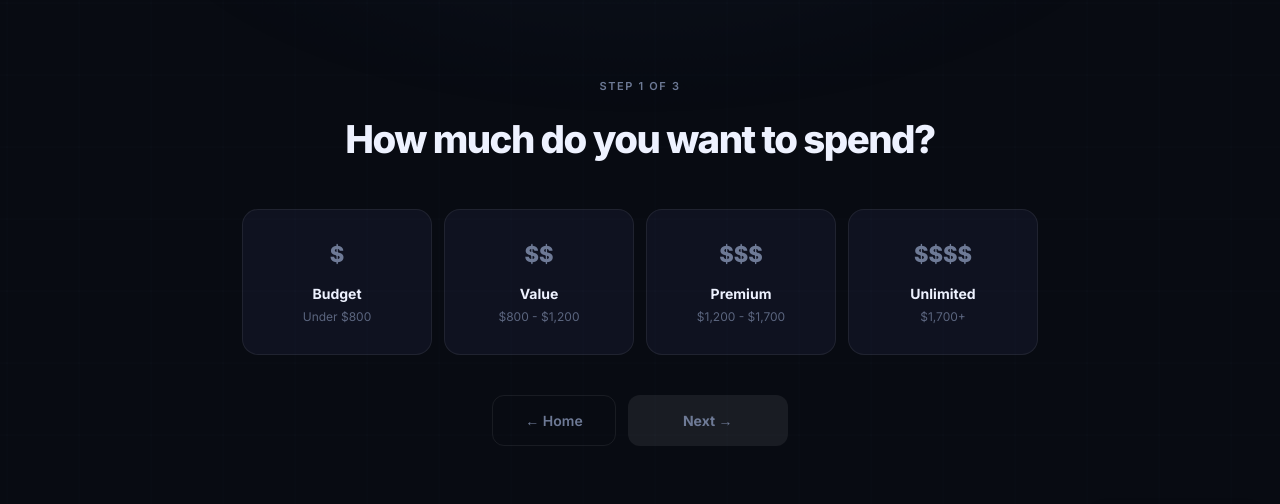
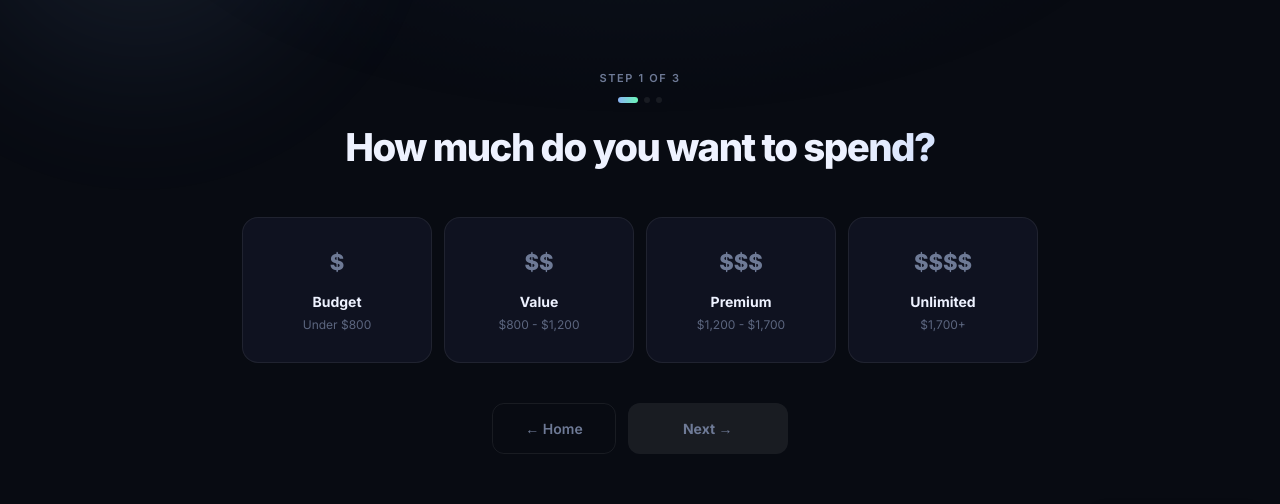
Before and after one commit to Stehua22/laptop-core, a Next.js app: page /best-picks in a window 1280 px wide. Shown: the part 220-724 px from the top of the page. Built offline with nearby package versions, Linux system fonts and the light colour scheme; no server answers; the database is empty.

Commit message:
best-picks: glow orb, gradient title, progress dots, animated options and top-pick badge

```diff
--- a/app/best-picks/page.tsx
+++ b/app/best-picks/page.tsx
@@ -214,15 +214,31 @@ export default function BestPicksPage() {
   // ── Results screen ────────────────────────────────────────────────────────────
   if (results !== null) {
     return (
-      <div style={{ minHeight: "100vh", background: bg, color: text, fontFamily: "Inter, sans-serif", transition: "background 0.3s" }}>
-        <div style={{ maxWidth: 1100, margin: "0 auto", padding: "60px 32px" }}>
+      <div style={{ minHeight: "100vh", background: bg, color: text, fontFamily: "Inter, sans-serif", transition: "background 0.3s", position: "relative", overflow: "hidden" }}>
+        <style dangerouslySetInnerHTML={{ __html: `
+          @keyframes lc-bp-orb { 0%,100% { transform: translate(0,0) scale(1); } 50% { transform: translate(30px,-24px) scale(1.12); } }
+          @keyframes lc-bp-fade { from { opacity: 0; transform: translateY(16px); } to { opacity: 1; transform: translateY(0); } }
+          @keyframes lc-bp-pop { from { opacity: 0; transform: translateY(18px) scale(0.97); } to { opacity: 1; transform: translateY(0) scale(1); } }
+          .lc-bp-orb { position: absolute; top: -160px; right: -120px; width: 460px; height: 460px; border-radius: 50%; background: radial-gradient(circle, ${accent} 0%, transparent 70%); opacity: 0.14; filter: blur(55px); pointer-events: none; animation: lc-bp-orb 12s ease-in-out infinite; z-index: 0; }
+          .lc-bp-fadein { animation: lc-bp-fade 0.5s ease both; }
+          .lc-bp-card { animation: lc-bp-pop 0.5s cubic-bezier(0.16,1,0.3,1) both; }
+        `}} />
+        <div className="lc-bp-orb" />
+        <div style={{ maxWidth: 1100, margin: "0 auto", padding: "60px 32px", position: "relative", zIndex: 1 }}>
           <button onClick={() => router.push("/")}
             style={{ background: "transparent", border: `1px solid ${border}`, borderRadius: 8, color: textMuted, fontSize: 13, padding: "8px 16px", cursor: "pointer", marginBottom: 48 }}>
             ← Home
           </button>
-          <div style={{ marginBottom: 48 }}>
-            <p style={{ fontSize: 11, color: accent, textTransform: "uppercase", letterSpacing: "0.15em", fontWeight: 600, marginBottom: 12 }}>Your results</p>
-            <h1 style={{ fontSize: "clamp(2rem, 5vw, 3rem)", fontWeight: 800, letterSpacing: "-0.04em", marginBottom: 10, color: text }}>
+          <div className="lc-bp-fadein" style={{ marginBottom: 48 }}>
+            <p style={{ display: "flex", alignItems: "center", gap: 7, fontSize: 11, color: accent, textTransform: "uppercase", letterSpacing: "0.15em", fontWeight: 700, marginBottom: 14 }}>
+              <span style={{ display: "inline-block", width: 6, height: 6, borderRadius: "50%", background: accent3 }} />
+              Your results
+            </p>
+            <h1 style={{
+              fontSize: "clamp(2rem, 5vw, 3rem)", fontWeight: 800, letterSpacing: "-0.04em", marginBottom: 10,
+              background: `linear-gradient(100deg, ${text} 30%, ${accent} 50%, ${text} 70%)`,
+              backgroundSize: "250% 100%", WebkitBackgroundClip: "text", backgroundClip: "text", color: "transparent",
+            }}>
               {results.length > 0 ? "Here are your best matches 🎯" : "No exact matches found"}
             </h1>
             <p style={{ color: textMuted, fontSize: 14 }}>
@@ -241,18 +257,29 @@ export default function BestPicksPage() {
           ) : (
             <>
               <div style={{ display: "grid", gridTemplateColumns: "repeat(auto-fill, minmax(300px, 1fr))", gap: 16, marginBottom: 40 }}>
-                {results.map((l) => {
+                {results.map((l, idx) => {
                   const hasDiscount = l.retail_price && l.current_price && l.current_price < l.retail_price;
                   const discount = hasDiscount
                     ? Math.round((1 - (l.current_price! / l.retail_price!)) * 100)
                     : null;
                   return (
                     <div key={l.id}
-                      style={{ background: surface, border: `1px solid ${border}`, borderRadius: 18, overflow: "hidden", transition: "all 0.25s", cursor: "pointer" }}
+                      className="lc-bp-card"
+                      style={{ position: "relative", background: surface, border: `1px solid ${idx === 0 ? accent : border}`, borderRadius: 18, overflow: "hidden", transition: "transform 0.25s, box-shadow 0.25s, border-color 0.25s", cursor: "pointer", animationDelay: `${idx * 0.06}s`, boxShadow: idx === 0 ? `0 0 0 1px ${accent}33, 0 10px 28px ${accent}22` : "none" }}
                       onMouseEnter={(e) => { const el = e.currentTarget as HTMLElement; el.style.borderColor = borderHover; el.style.transform = "translateY(-4px)"; el.style.boxShadow = isDark ? "0 16px 40px rgba(0,0,0,0.35)" : "0 16px 40px rgba(0,0,0,0.1)"; }}
-                      onMouseLeave={(e) => { const el = e.currentTarget as HTMLElement; el.style.borderColor = border; el.style.transform = "translateY(0)"; el.style.boxShadow = "none"; }}
+                      onMouseLeave={(e) => { const el = e.currentTarget as HTMLElement; el.style.borderColor = idx === 0 ? accent : border; el.style.transform = "translateY(0)"; el.style.boxShadow = idx === 0 ? `0 0 0 1px ${accent}33, 0 10px 28px ${accent}22` : "none"; }}
                       onClick={() => router.push("/tracker")}
                     >
+                      {idx === 0 && (
+                        <div style={{
+                          position: "absolute", top: 14, right: 14, zIndex: 2,
+                          fontSize: 10.5, fontWeight: 800, letterSpacing: "0.04em", textTransform: "uppercase",
+                          color: "#fff", background: `linear-gradient(135deg, ${accent}, ${accent3})`, borderRadius: 20, padding: "5px 12px",
+                          boxShadow: `0 4px 12px ${accent}55`,
+                        }}>
+                          ✦ Top pick
+                        </div>
+                      )}
                       {/* Top accent line */}
                       <div style={{ height: 3, background: `linear-gradient(90deg, ${accent}, ${accent3})` }} />
 
@@ -319,20 +346,45 @@ export default function BestPicksPage() {
   const isUsecaseStep = currentStep.id === "usecase";
 
   return (
-    <div style={{ minHeight: "100vh", background: bg, color: text, fontFamily: "Inter, sans-serif", transition: "background 0.3s" }}>
+    <div style={{ minHeight: "100vh", background: bg, color: text, fontFamily: "Inter, sans-serif", transition: "background 0.3s", position: "relative", overflow: "hidden" }}>
+      <style dangerouslySetInnerHTML={{ __html: `
+        @keyframes lc-bp-orb { 0%,100% { transform: translate(0,0) scale(1); } 50% { transform: translate(30px,-24px) scale(1.12); } }
+        @keyframes lc-bp-fade { from { opacity: 0; transform: translateY(16px); } to { opacity: 1; transform: translateY(0); } }
+        @keyframes lc-bp-opt-in { from { opacity: 0; transform: translateY(10px) scale(0.96); } to { opacity: 1; transform: translateY(0) scale(1); } }
+        .lc-bp-orb { position: absolute; top: -160px; left: -120px; width: 460px; height: 460px; border-radius: 50%; background: radial-gradient(circle, ${accent} 0%, transparent 70%); opacity: 0.13; filter: blur(55px); pointer-events: none; animation: lc-bp-orb 12s ease-in-out infinite; z-index: 0; }
+        .lc-bp-fadein { animation: lc-bp-fade 0.45s ease both; }
+        .lc-bp-opt { animation: lc-bp-opt-in 0.4s cubic-bezier(0.16,1,0.3,1) both; }
+      `}} />
+      <div className="lc-bp-orb" />
+
       {/* Progress bar */}
       <div style={{ position: "fixed", top: 0, left: 0, right: 0, height: 3, background: isDark ? "rgba(255,255,255,0.06)" : "rgba(0,0,0,0.06)", zIndex: 100 }}>
         <div style={{ height: "100%", width: `${progress + (100 / STEPS.length)}%`, background: `linear-gradient(90deg, ${accent}, ${accent3})`, transition: "width 0.4s ease" }} />
       </div>
 
-      <div style={{ maxWidth: 860, margin: "0 auto", padding: "80px 32px 60px", minHeight: "100vh", display: "flex", flexDirection: "column", justifyContent: "center" }}>
-        {/* Step counter */}
-        <p style={{ fontSize: 11, color: textMuted, textTransform: "uppercase", letterSpacing: "0.15em", fontWeight: 600, marginBottom: 16, textAlign: "center" }}>
-          Step {step + 1} of {STEPS.length}
-        </p>
+      <div key={step} style={{ maxWidth: 860, margin: "0 auto", padding: "80px 32px 60px", minHeight: "100vh", display: "flex", flexDirection: "column", justifyContent: "center", position: "relative", zIndex: 1 }}>
+        {/* Step counter + dots */}
+        <div className="lc-bp-fadein" style={{ display: "flex", flexDirection: "column", alignItems: "center", gap: 10, marginBottom: 16 }}>
+          <p style={{ fontSize: 11, color: textMuted, textTransform: "uppercase", letterSpacing: "0.15em", fontWeight: 600, textAlign: "center" }}>
+            Step {step + 1} of {STEPS.length}
+          </p>
+          <div style={{ display: "flex", gap: 6 }}>
+            {STEPS.map((s, i) => (
+              <span key={s.id} style={{
+                width: i === step ? 20 : 6, height: 6, borderRadius: 3,
+                background: i <= step ? `linear-gradient(90deg, ${accent}, ${accent3})` : border,
+                transition: "all 0.3s ease",
+              }} />
+            ))}
+          </div>
+        </div>
 
         {/* Question */}
-        <h1 style={{ fontSize: "clamp(1.6rem, 4vw, 2.4rem)", fontWeight: 800, letterSpacing: "-0.04em", marginBottom: 40, textAlign: "center", color: text }}>
+        <h1 className="lc-bp-fadein" style={{
+          fontSize: "clamp(1.6rem, 4vw, 2.4rem)", fontWeight: 800, letterSpacing: "-0.04em", marginBottom: 40, textAlign: "center",
+          background: `linear-gradient(100deg, ${text} 30%, ${accent} 50%, ${text} 70%)`,
+          backgroundSize: "250% 100%", WebkitBackgroundClip: "text", backgroundClip: "text", color: "transparent",
+        }}>
           {currentStep.question}
         </h1>
 
@@ -347,13 +399,15 @@ export default function BestPicksPage() {
           gap: 12,
           marginBottom: 40,
         }}>
-          {currentStep.options.map((opt) => {
+          {currentStep.options.map((opt, i) => {
             const isSelected = selected === opt.value;
             return (
               <button
                 key={opt.value}
+                className="lc-bp-opt"
                 onClick={() => handleSelect(opt.value)}
                 style={{
+                  animationDelay: `${i * 0.04}s`,
                   background: isSelected
                     ? isDark ? "rgba(139,179,245,0.12)" : "rgba(94,143,232,0.1)"
                     : surface,
@@ -362,7 +416,7 @@ export default function BestPicksPage() {
                   padding: isBudgetStep ? "28px 16px" : isUsecaseStep ? "32px 16px" : "36px 20px",
                   cursor: "pointer",
                   textAlign: "center",
-                  transition: "all 0.18s",
+                  transition: "border-color 0.18s, transform 0.18s, box-shadow 0.18s",
                   boxShadow: isSelected ? `0 0 0 1px ${accent}40, 0 8px 24px ${accent}20` : "none",
                   color: text,
                 }}
@@ -394,7 +448,7 @@ export default function BestPicksPage() {
         </div>
 
         {/* Navigation */}
-        <div style={{ display: "flex", gap: 12, justifyContent: "center" }}>
+        <div className="lc-bp-fadein" style={{ display: "flex", gap: 12, justifyContent: "center" }}>
           <button onClick={handleBack}
             style={{ background: "transparent", border: `1px solid ${border}`, borderRadius: 12, color: textMuted, fontSize: 14, fontWeight: 600, padding: "14px 32px", cursor: "pointer", minWidth: 120, transition: "all 0.15s" }}
             onMouseEnter={(e) => { e.currentTarget.style.borderColor = accent; e.currentTarget.style.color = accent; }}
@@ -403,7 +457,14 @@ export default function BestPicksPage() {
             {step === 0 ? "← Home" : "Back"}
           </button>
           <button onClick={handleNext} disabled={!selected}
-            style={{ background: selected ? accent : isDark ? "rgba(255,255,255,0.07)" : "rgba(0,0,0,0.07)", border: "none", borderRadius: 12, color: selected ? (isDark ? "#080b12" : "#fff") : textMuted, fontSize: 14, fontWeight: 700, padding: "14px 48px", cursor: selected ? "pointer" : "not-allowed", minWidth: 160, transition: "all 0.2s", boxShadow: selected ? `0 4px 20px ${accent}40` : "none" }}
+            style={{
+              background: selected ? `linear-gradient(135deg, ${accent}, ${accent3})` : isDark ? "rgba(255,255,255,0.07)" : "rgba(0,0,0,0.07)",
+              border: "none", borderRadius: 12, color: selected ? "#0a0e18" : textMuted, fontSize: 14, fontWeight: 700, padding: "14px 48px",
+              cursor: selected ? "pointer" : "not-allowed", minWidth: 160, transition: "transform 0.2s, box-shadow 0.2s",
+              boxShadow: selected ? `0 6px 22px ${accent}40` : "none",
+            }}
+            onMouseEnter={(e) => { if (selected) e.currentTarget.style.transform = "translateY(-2px)"; }}
+            onMouseLeave={(e) => { e.currentTarget.style.transform = "translateY(0)"; }}
           >
             {step === STEPS.length - 1 ? (loading ? "Finding..." : "See My Picks →") : "Next →"}
           </button>
```
